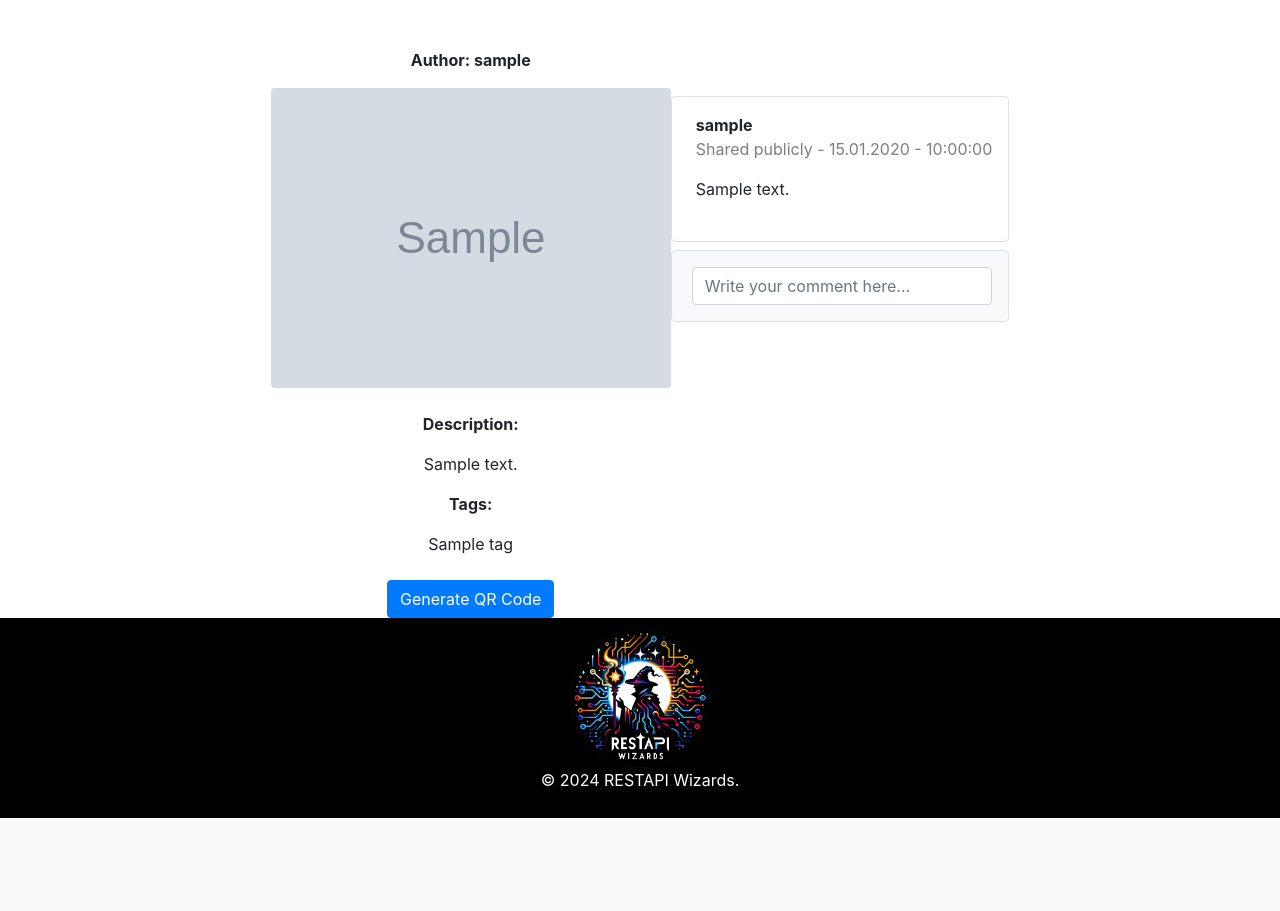
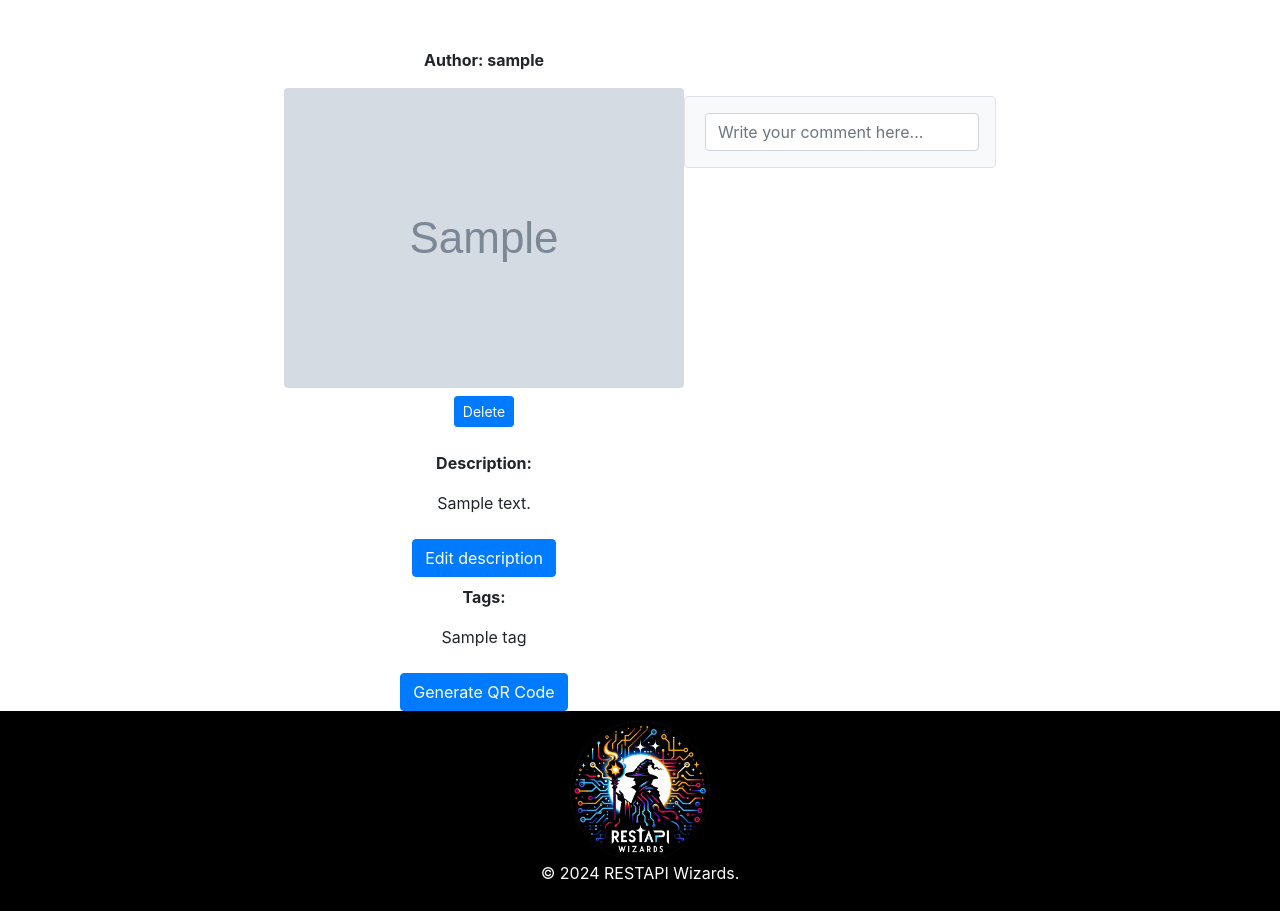
Before and after one commit to KamilGrundas/Pizza-eaters_FastApi-Project, a FastAPI app: template templates/picture.html in a window 1280 px wide. Shown: the part 100-1011 px from the top of the page. Before the commit the page ends 918 px from the top, so only its background shows below. Run offline with FastAPI, Linux system fonts and the light colour scheme; the template is opened without the code that fills it: most values are stand-ins (such as "Sample title", 1, 10 or a date in 2020); grey boxes marked "Sample" are stand-in pictures; parts of the project's set-up code (start-up, migrations or seed data) failed here and were passed over; some libraries are stand-ins or nearby versions.

Commit message:
Administrator can delete comments and photos

```diff
--- a/templates/picture.html
+++ b/templates/picture.html
@@ -7,8 +7,19 @@
     <div class="image-box-detail text-center">
         <p class="font-weight-bold">Author: {{ context.picture.username }}</p>
         <img src="{{ context['picture'].url }}" alt="" class="img-fluid rounded">
+        {% if context.user.role == "administrator" or context.user.id == context['picture'].user_id %}
+        <div class="mt-2">
+            <a onclick="deletePicture({{ context['picture'].id }})" class="btn btn-sm btn-primary text-white">Delete</a>
+        </div>
+        {% endif %}
         <p class="mt-4"><strong>Description:</strong></p>
         <p>{{ context['picture'].description or 'None' }}</p>
+        <div class="text-center mt-4">
+            {% if context["user"].role == "administrator" or context["user"].id == context["picture"].user_id %}
+            <a href="/edit-picture/{{context["picture"].id}}" class="btn btn-primary">Edit description</a>
+            {% endif %}
+
+        </div>
         <p class="mt-2"><strong>Tags:</strong></p>
         <p>
             {% for tag in context['picture'].tags %}
@@ -18,6 +29,7 @@
         <div class="text-center mt-4">
             <button onclick="generateQRCode()" class="btn btn-primary">Generate QR Code</button>
         </div>
+
     </div>
 
 
@@ -26,14 +38,24 @@
             <div class="col-md-12">
                 <div class="comment-section">
                     {% for comment in context['picture'].comments %}
+                    {% if comment.is_deleted == false %}
                     <div class="bg-white p-3 mb-2 rounded border">
                         <div class="d-flex flex-row user-info justify-content-between">
                             <div class="d-flex flex-column justify-content-start ml-2">
                                 <span class="d-block font-weight-bold name">{{ comment.username }}</span>
                                 <span class="date text-black-50">Shared publicly - {{ comment['created_at'] | datetime }}</span>
                             </div>
-                            {% if context.user.username == comment.username %}
-                            <div>
+                            {% if context.user.username == comment.username or context.user.role == "moderator" %}
+                            <div class="mr-1">
+                                <!-- Replace '#' with the link to the edit comment page -->
+                                <a href="/edit-comment/{{context['picture'].id}}/{{comment.picture_comment_id}}" class="btn btn-sm btn-primary">Edit</a>
+                            </div>
+                            <div class="mr-1">
+                                <!-- Replace '#' with the link to the edit comment page -->
+                                <a onclick="deleteComment({{ comment.picture_comment_id }})" class="btn btn-sm btn-primary text-white">Delete</a>
+                            </div>
+                            {% elif context.user.role == "administrator" %}
+                            <div class="mr-1">
                                 <!-- Replace '#' with the link to the edit comment page -->
                                 <a href="/edit-comment/{{context['picture'].id}}/{{comment.picture_comment_id}}" class="btn btn-sm btn-primary">Edit</a>
                             </div>
@@ -43,6 +65,7 @@
                             <p>{{ comment['text'] }}</p>
                         </div>
                     </div>
+                    {% endif %}
                     {% endfor %}
                     <div class="bg-light p-3 mb-4 rounded border">
                         <form id="CommentForm" method="POST" action="" class="d-flex flex-row align-items-start">
@@ -87,9 +110,7 @@
             alert('You need to sign in to comment.');
         });
     });
-    </script>
 
-<script>
     function generateQRCode() {
         fetch('/wizards/pictures/generate_qr_code/', {
             method: 'POST',
@@ -107,6 +128,59 @@
             alert('Failed to generate QR code.');
         });
     }
+
+    function deleteComment(commentId) {
+        if (confirm("Are you sure you want to delete this comment?")) {
+            fetch(`/wizards/pictures/{{ context["picture"].id }}/comments/${commentId}`, {
+                method: 'DELETE',
+                headers: {
+                    'Content-Type': 'application/json',
+                    // Include other headers as required, like authorization tokens
+                },
+            })
+            .then(response => {
+                if (!response.ok) {
+                    throw new Error('Network response was not ok');
+                }
+                return response.json();
+            })
+            .then(data => {
+                console.log(data);
+                // Reload the page or update the comments section as needed
+                window.location.reload();
+            })
+            .catch(error => {
+                console.error('Error:', error);
+                alert('Failed to delete comment.');
+            });
+        }
+    }
+    function deletePicture(pictureId) {
+        if (confirm("Are you sure you want to delete this picture?")) {
+            fetch(`/wizards/pictures/${pictureId}`, {
+                method: 'DELETE',
+                headers: {
+                    'Content-Type': 'application/json',
+                    // Include other headers as required, like authorization tokens
+                },
+            })
+            .then(response => {
+                if (!response.ok) {
+                    throw new Error('Network response was not ok');
+                }
+                return response.json();
+            })
+            .then(data => {
+                console.log(data);
+                // Reload the page or update the comments section as needed
+                window.location.href = `/`;
+            })
+            .catch(error => {
+                console.error('Error:', error);
+                alert('Failed to delete picture.');
+            });
+        }
+    }
 </script>
 
 {% endblock %}
```
